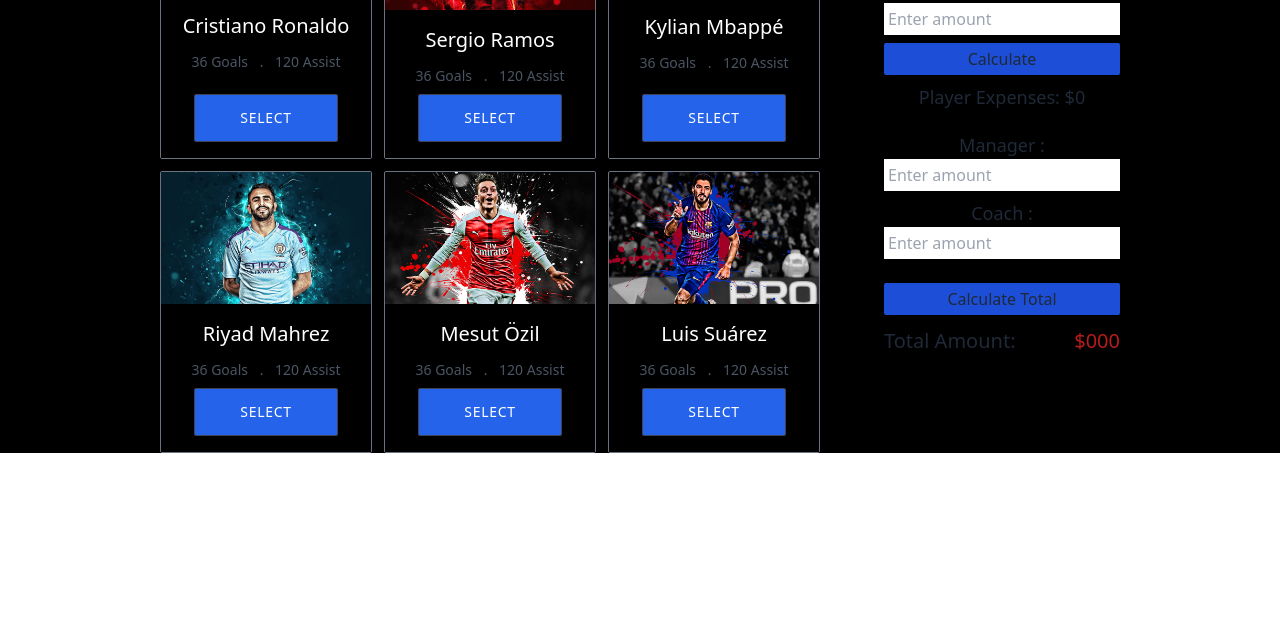
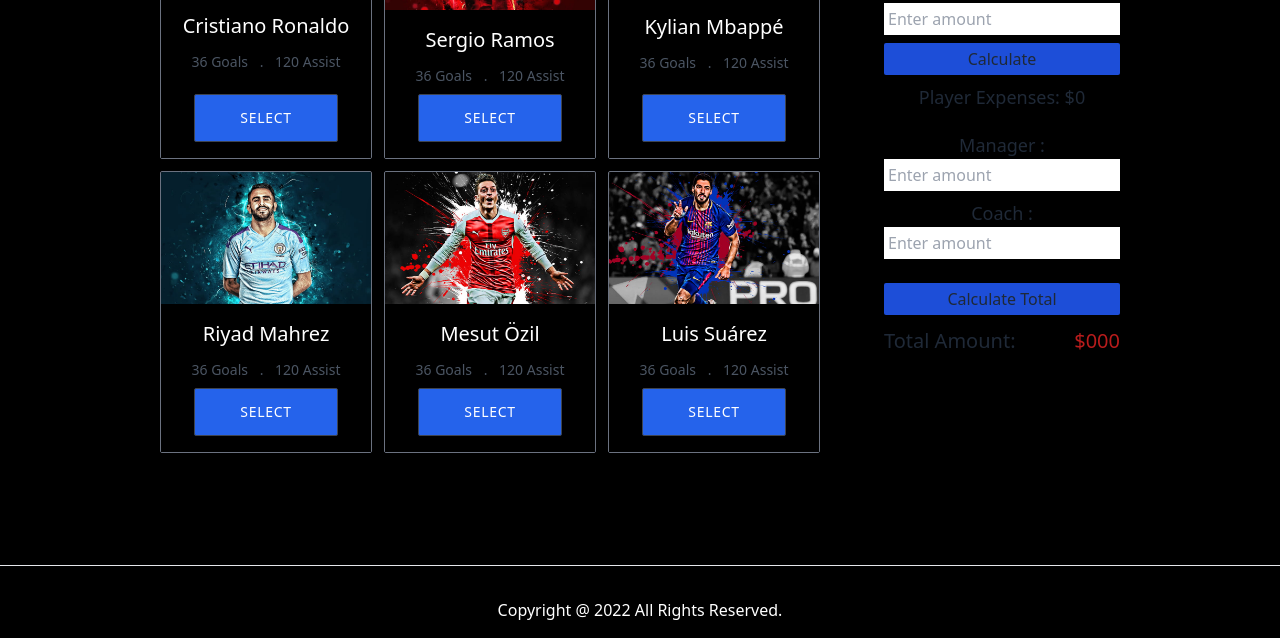
Before and after one commit to dev-sajjad/best-five-dom-javascript, a plain HTML site: page index.html in a window 1280 px wide. Shown: the part 662-1300 px from the top of the page. Before the commit the page ends 1115 px from the top, so only its background shows below. Drawn offline with nearby package versions, Linux system fonts and the light colour scheme.

Commit message:
footer section added

```diff
--- a/index.html
+++ b/index.html
@@ -176,6 +176,12 @@
 
       </section>
     </main>
+    <hr class="w-full mt-28">
+    <footer class="bg-black">
+        <div class="flex justify-center mt-8 ">
+            <h2 class="text-white text-base h-10">Copyright @ 2022 All Rights Reserved.</h2>
+        </div>
+    </footer>
     <script src="js/utilities.js"></script>
     <script src="js/calculate.js"></script>
     <script src="js/select.js"></script>
```
